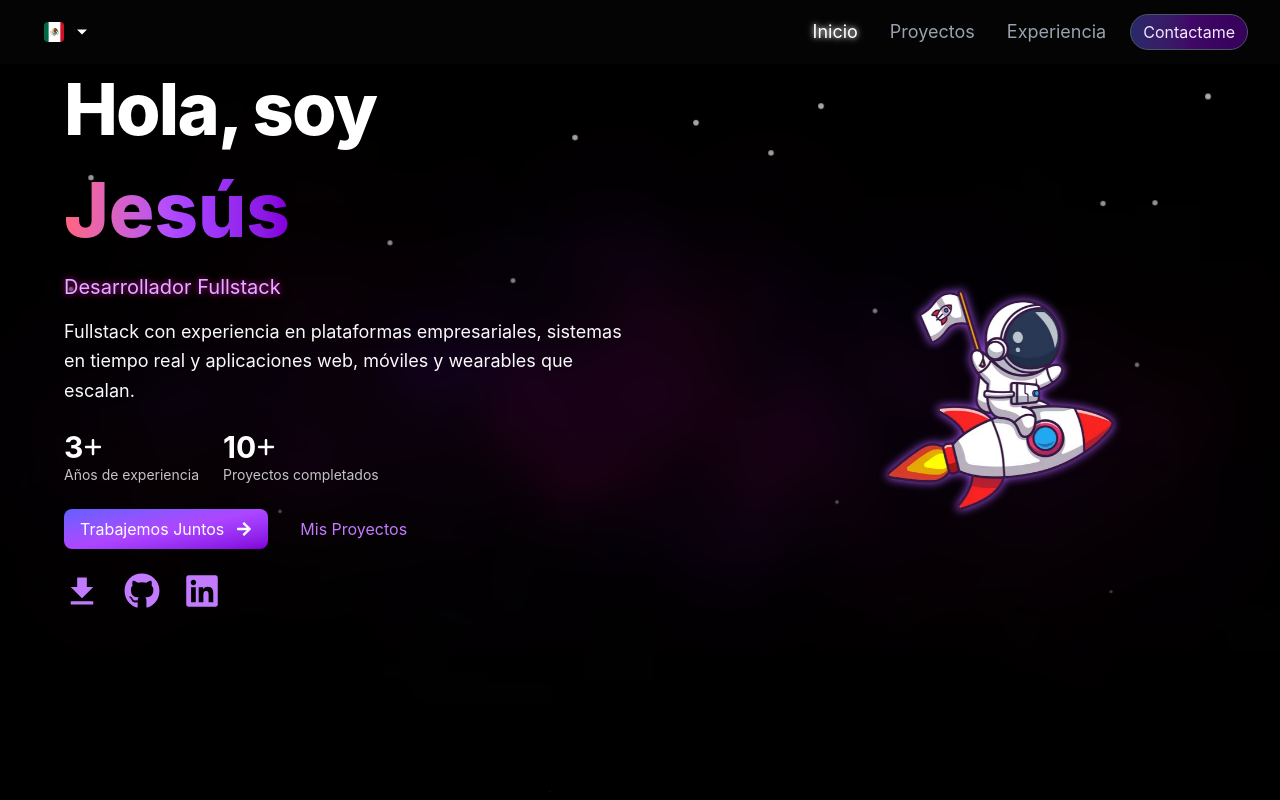
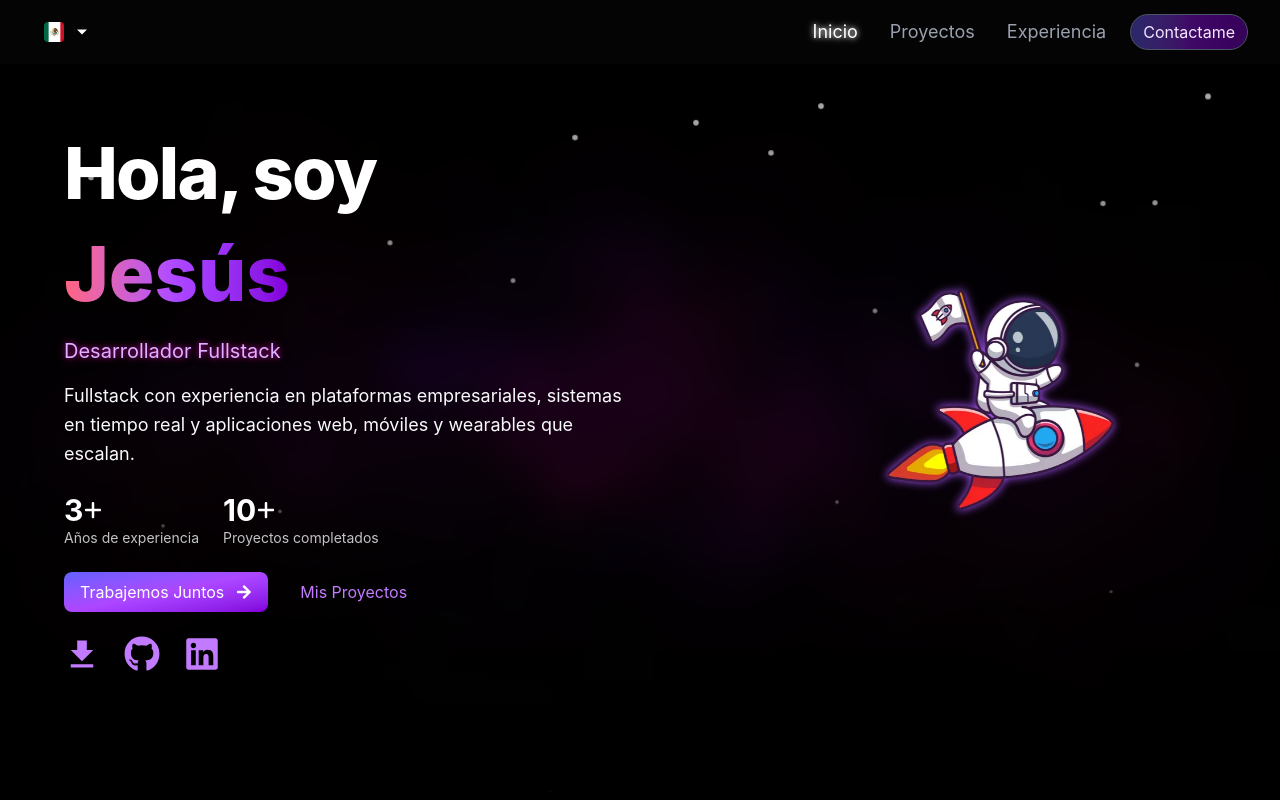
Before and after one commit to JesusM15/portafoliov2, a React (Vite) app: page / in a window 1280 px wide. Shown: the top 800 px of the page. Built offline with nearby package versions, Linux system fonts and the light colour scheme.

Commit message:
style: center vertical hro section

```diff
--- a/src/components/HeroSection.jsx
+++ b/src/components/HeroSection.jsx
@@ -50,7 +50,7 @@ export default function HeroSection({ ref }) {
       </div>
 
       {/* LEFT CONTENT */}
-      <article className="relative z-10 flex flex-col items-center md:items-start w-full md:max-w-[720px]">
+      <article className="relative z-10 flex flex-col items-center md:justify-center md:items-start w-full md:max-w-[720px]">
         {/* Título */}
         <h1 className="text-white font-extrabold tracking-tight pb-2 text-[clamp(2rem,6vw,4.5rem)] text-center md:text-left leading-tight">
           {t("hero_section.greet")}
```
